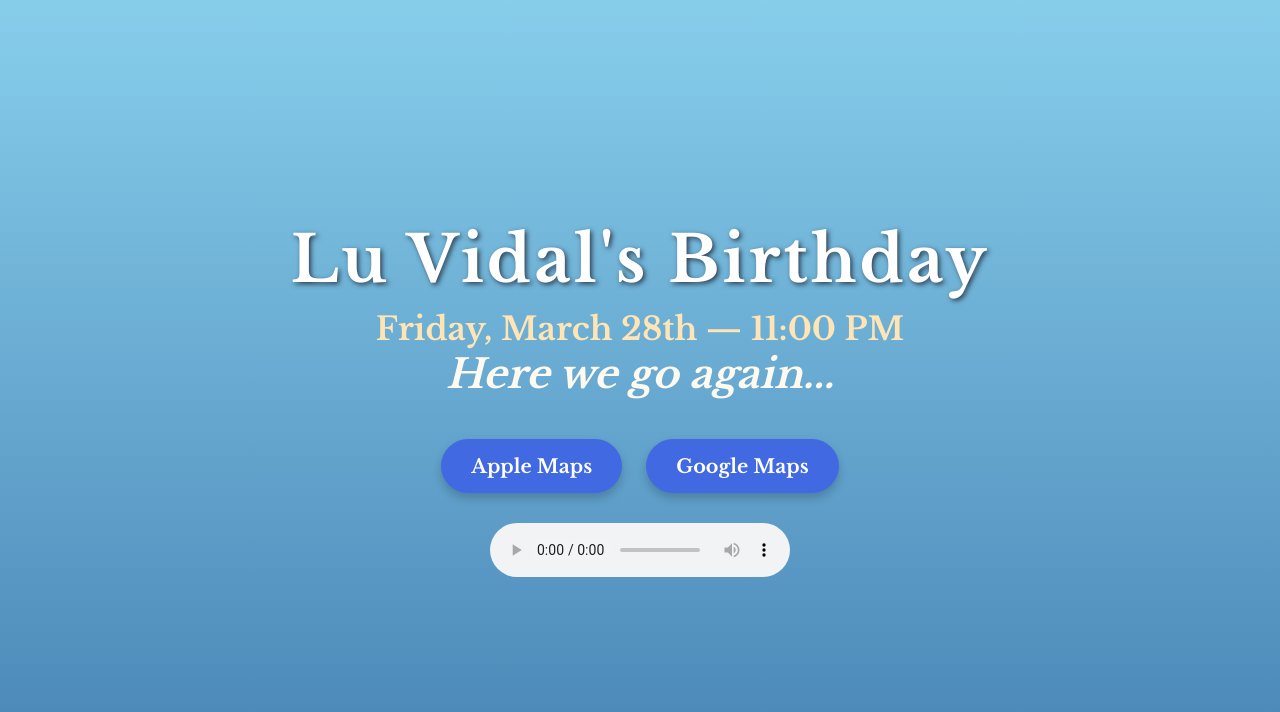
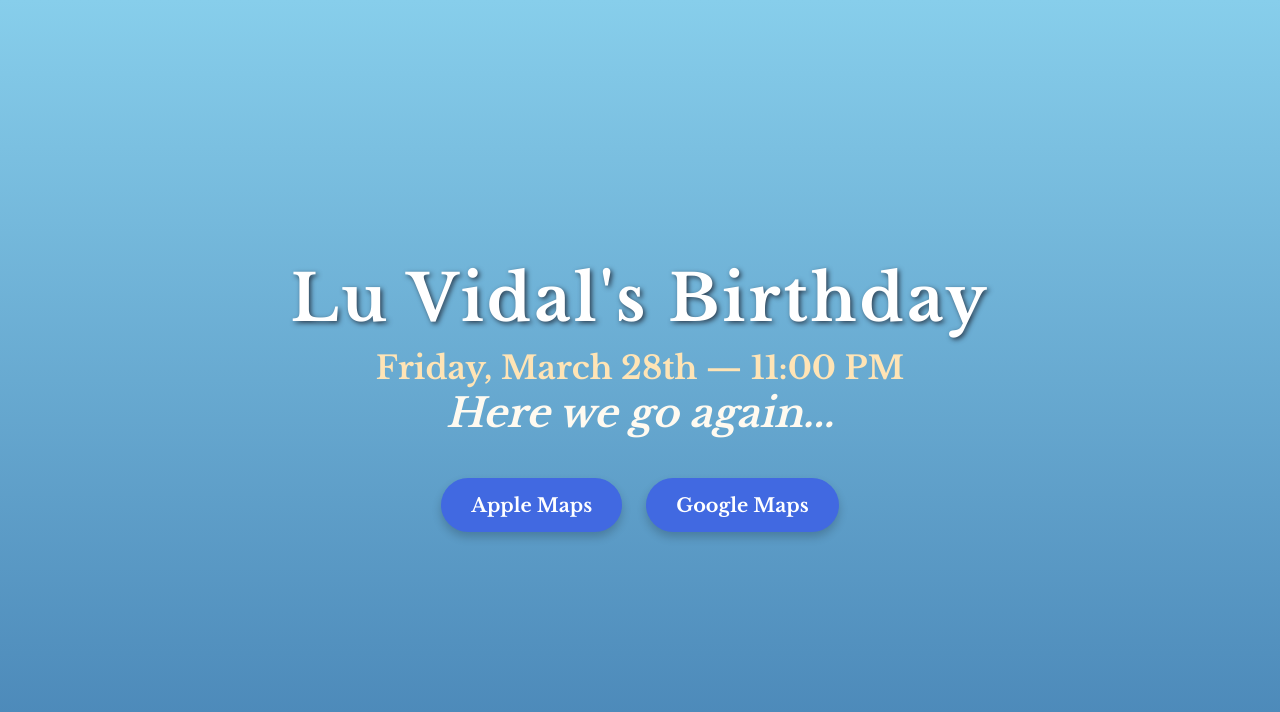
Before and after one commit to fcannarozzi/mammachina, a plain HTML site: page index.html in a window 1280 px wide. Drawn offline with nearby package versions, Linux system fonts and the light colour scheme.

Commit message:
index.html

```diff
--- a/index.html
+++ b/index.html
@@ -60,7 +60,7 @@
             background-color: #191970;
         }
         audio {
-            margin-top: 20px;
+            display: none;
         }
     </style>
 </head>
@@ -73,7 +73,7 @@
             <a href="https://maps.apple.com/?q=Per%C3%BA%20979,%20B1641%20Acassuso,%20Provincia%20de%20Buenos%20Aires" target="_blank">Apple Maps</a>
             <a href="https://maps.google.com/?q=Per%C3%BA%20979,%20B1641%20Acassuso,%20Provincia%20de%20Buenos%20Aires" target="_blank">Google Maps</a>
         </div>
-        <audio controls autoplay loop>
+        <audio autoplay loop>
             <source src="./ABBA.mp3" type="audio/mpeg">
             Your browser does not support the audio element.
         </audio>
```
